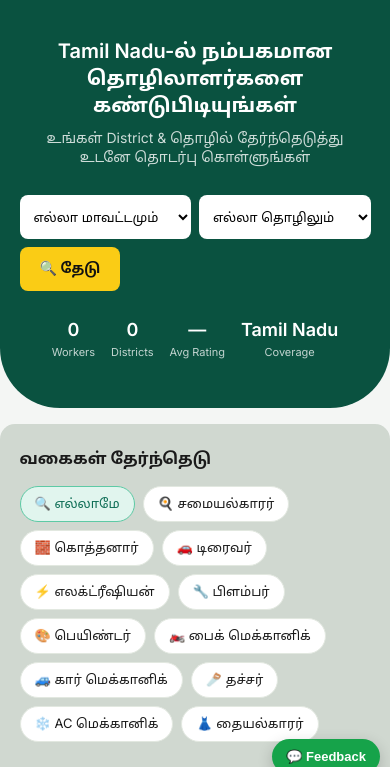
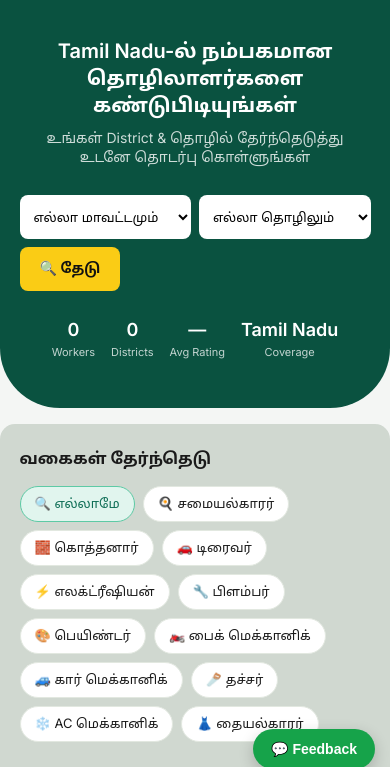
Before and after one commit to mkanagavel-pro/namma-oor-workers, a website: page public/index.html in a window 390 px wide. Shown: the part 60-827 px from the top of the page. Drawn offline with Linux system fonts and the light colour scheme; no server answers.

Commit message:
Fix feedback button z-index

```diff
--- a/public/style.css
+++ b/public/style.css
@@ -716,12 +716,12 @@ footer strong {
 
 /* Mobile Fix */
 @media (max-width: 768px) {
-  .feedback-btn {
-    bottom: 10px;
-    right: 10px;
-    padding: 10px 14px;
-    font-size: 13px;
-  }
+  .feedback-btn{
+    position: fixed;
+    bottom: 15px;
+    right: 15px;
+    z-index: 100;
+}
 
   #feedbackModal .modal {
     width: 95%;
@@ -729,3 +729,6 @@ footer strong {
     padding: 18px;
   }
 }
+.modal-overlay{
+    z-index: 9999;
+}
```
